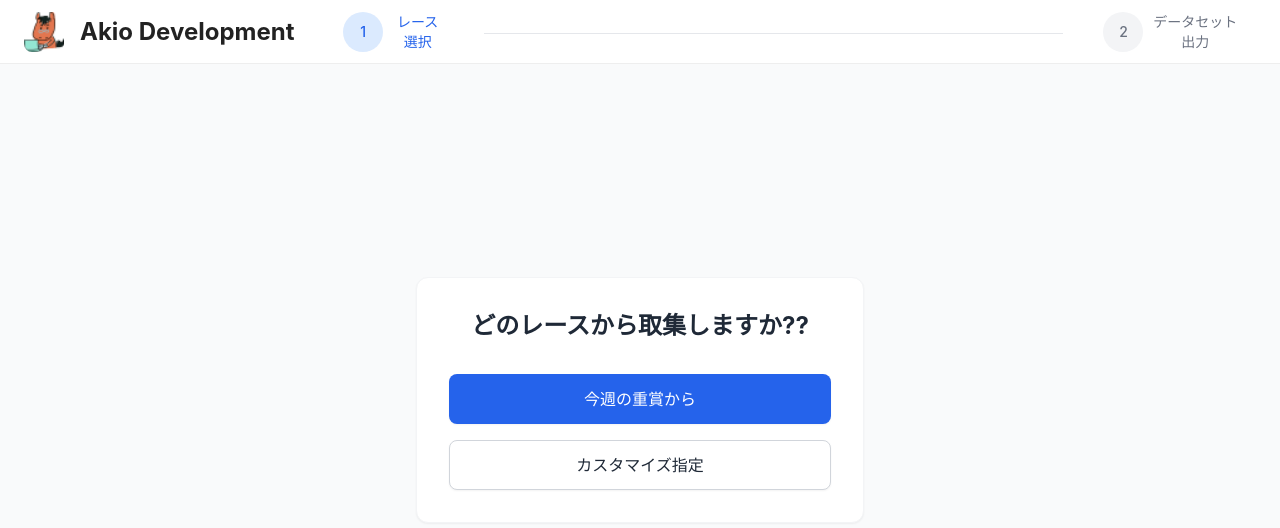
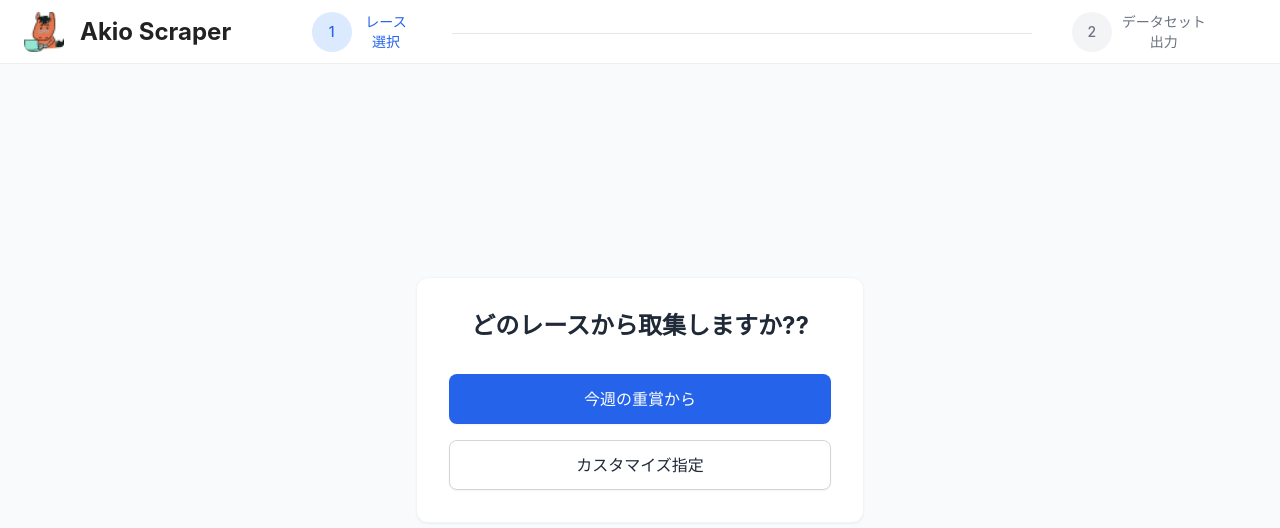
Before and after one commit to akiohiratani/AkioSearchGUI, a React (Create React App) app: page / in a window 1280 px wide. Shown: the top 528 px of the page. Built offline with nearby package versions, Linux system fonts and the light colour scheme.

Commit message:
アプリ名を変更

```diff
--- a/package.json
+++ b/package.json
@@ -1,5 +1,5 @@
 {
-  "name": "my-app",
+  "name": "akio-scraper",
   "version": "0.1.0",
   "private": true,
   "dependencies": {
--- a/src/pages/Home.tsx
+++ b/src/pages/Home.tsx
@@ -68,7 +68,7 @@ export const Home = () => {
                 overflow: 'hidden',
                 textOverflow: 'ellipsis',
                 }}>
-                    Akio Development
+                    Akio Scraper
                 </span>
                 </div>
                 <div style={{ flex: 1, minWidth: 0, marginLeft: 32 }}>
```
Also changed, not shown: 1 other file (tests, documents, lock files or other folders).
